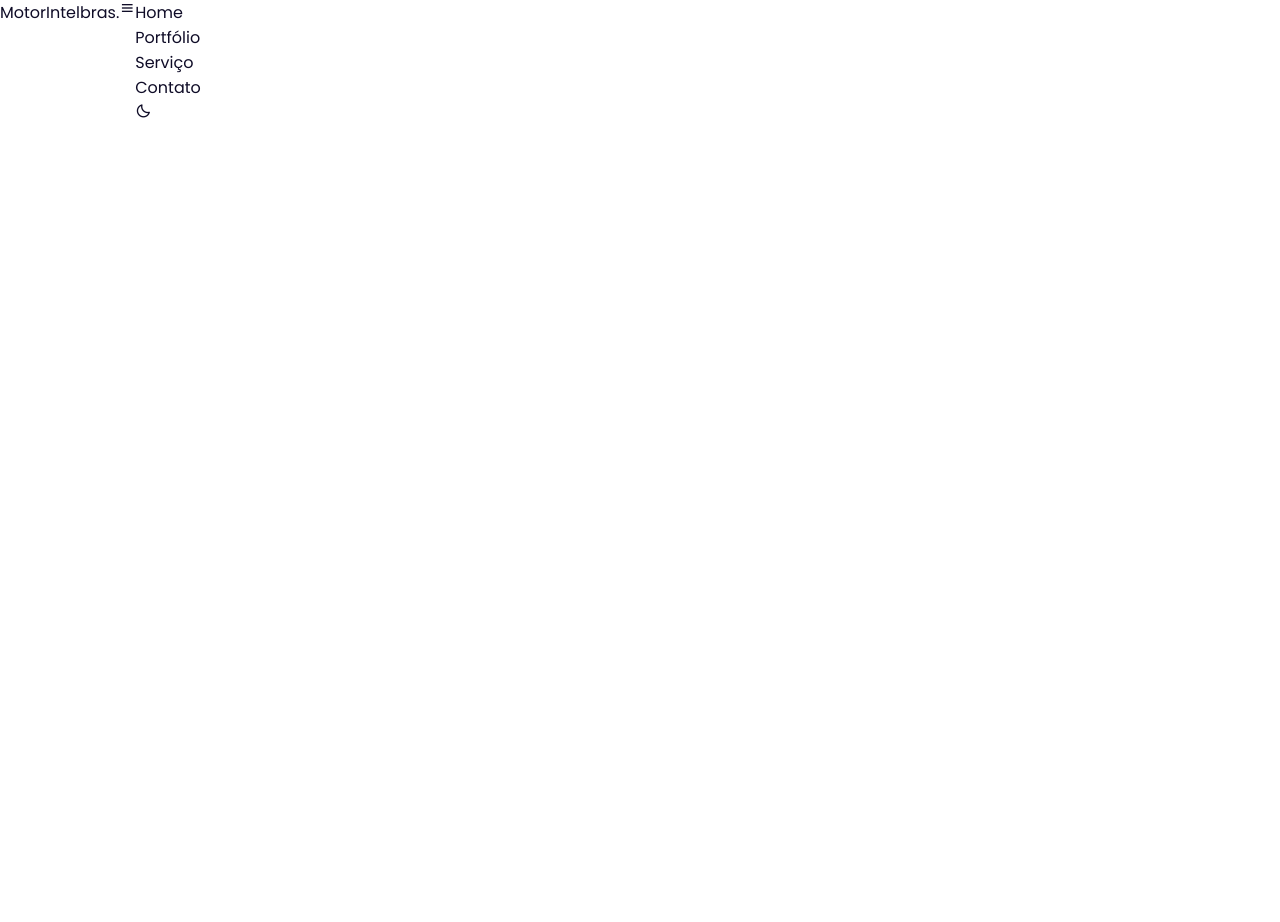
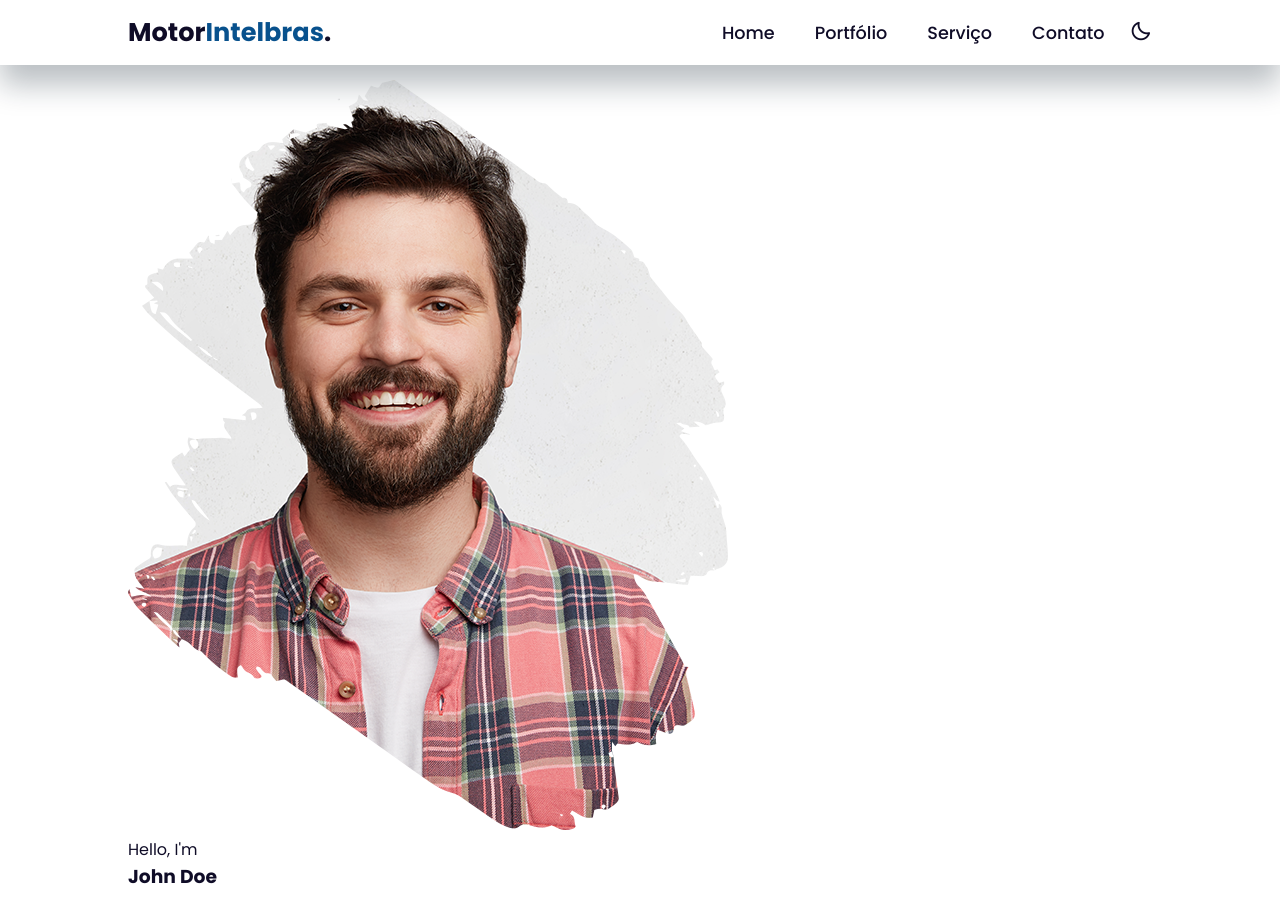
Before and after one commit to Jreng7/blog-html-css, a plain HTML site: page index.html in a window 1280 px wide. Before the commit the page ends 800 px from the top, so only its background shows below. Drawn offline with nearby package versions, Linux system fonts and the light colour scheme.

Commit message:
commit origin

```diff
--- a/css/style.css
+++ b/css/style.css
@@ -13,7 +13,7 @@
   --main-color: #033a80;
   --bg-color: #fff;
   --text-color: #0f0c27;
-  --hover: hsl(260, 100%, 51%);
+  --hover-color: hsl(260, 100%, 51%);
   --big-font: 3.2rem;
   --medium-font: 1.8rem;
   --p-font: 0.941rem;
@@ -45,8 +45,59 @@ header {
   top: 0;
   right: 0;
   display: flex;
+  align-items: center;
+  justify-content: space-between;
+  background: var(--bg-color);
+  padding: 13px 10%;
+  transition: 0.2s;
+  box-shadow: rgba(0, 0, 0, 0.1) 0px 20px 25px -5px, rgba(0, 0, 0, 0.04) 0px 10px 10px -5px;
+}
+
+header:hover {
+  box-shadow: rgba(14, 30, 46, 0.288) 0px 20px 30px;
+}
+
+.logo {
+  font-size: 1.6rem;
+  font-weight: 700;
+  color: var(--text-color);
+}
+
+.logo span {
+  font-size: 1.6rem;
+  font-weight: 700;
+  color: rgb(8, 81, 141);
+}
+
+.nav-ul {
+  display: flex;
+}
+
+.nav-ul a {
+  font-size: 1.1rem;
+  padding: 10px 20px;
+  color: var(--text-color);
+  font-weight: 500;
+}
+
+.nav-ul a:hover {
+  color: var(--hover-color);
+}
+
+#menu-icon {
+  font-size: 1.5rem;
+  cursor: pointer;
+  z-index: 10001;
+  display: none;
+}
+
+#darkmode {
+  padding-left: 5px;
+  font-size: 1.4rem;
+  cursor: pointer;
 }
 
 section {
   padding: 5rem 10%;
+
 }
--- a/index.html
+++ b/index.html
@@ -12,7 +12,7 @@
     <a href="#" class="logo">Motor<span>Intelbras</span>.</a>
     <div class="bx bx-menu" id="menu-icon"></div>
     <nav>
-      <ul>
+      <ul class="nav-ul">
         <li><a href="#home">Home</a></li>
         <li><a href="#portfolio">Portfólio</a></li>
         <li><a href="#service">Serviço</a></li>
@@ -20,10 +20,18 @@
         <div class="bx bx-moon" id="darkmode"></div>
       </ul>
     </nav>
+  </header>
 
-  </header>
-    <h1></h1>
   <main>
+    <section id="home">
+      <figure>
+        <img src="assets/main.png" alt="imagem de um programador">
+      </figure>
+      <article class="home-text">
+        <span>Hello, I'm</span>
+        <h1>John Doe</h1>
+      </article>
+    </section>
   </main>
 
   <footer>
```
Also changed, not shown: assets/main.png (added).
